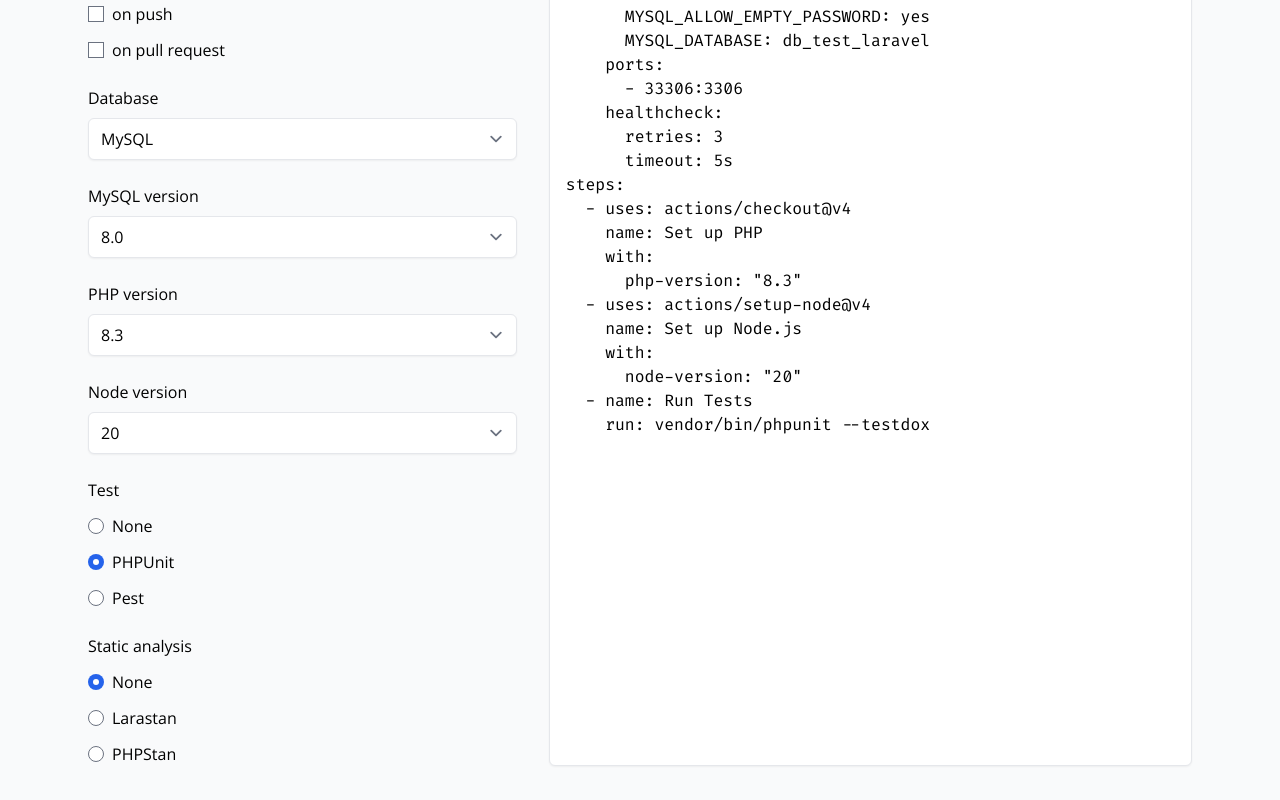
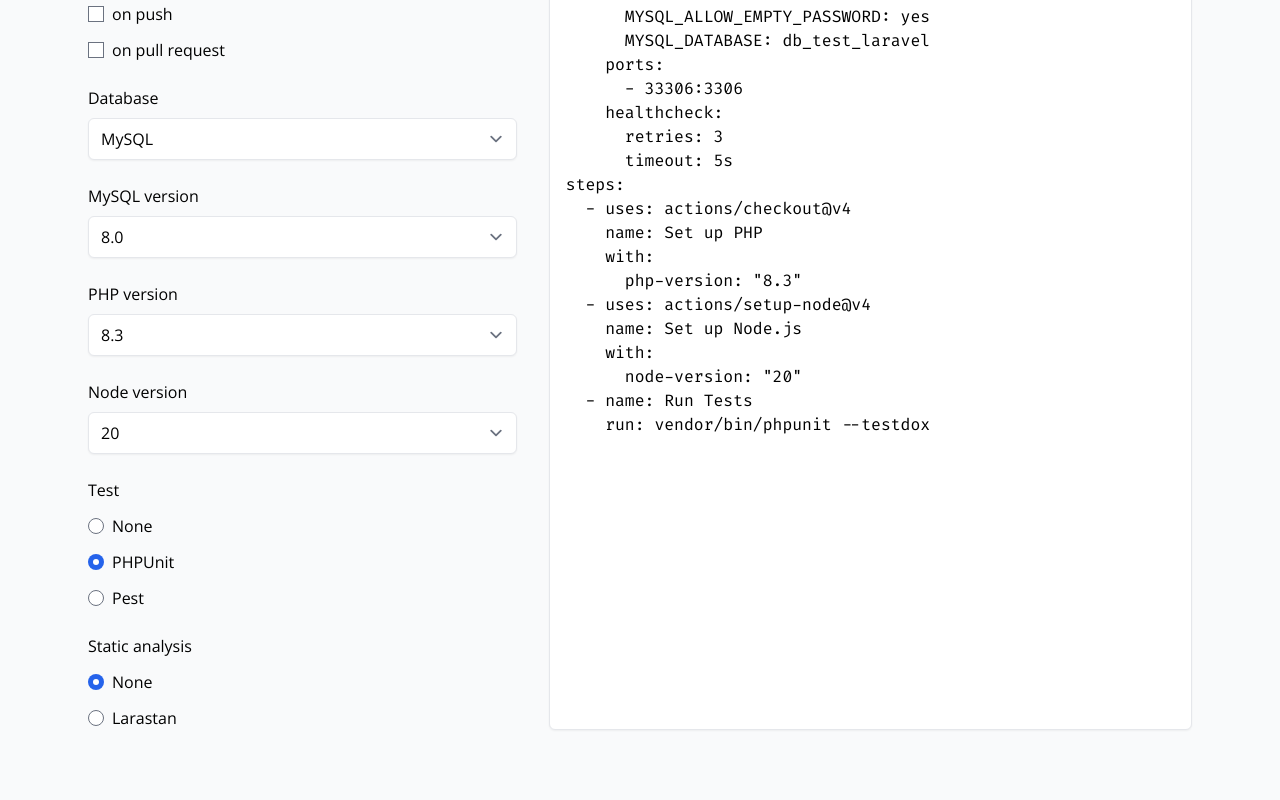
Before and after one commit to LeeConnelly12/laravel-github-action-generator, a Vue app: page / in a window 1280 px wide. Shown: the part 264-1064 px from the top of the page. Built offline with nearby package versions, Linux system fonts and the light colour scheme.

Commit message:
Remove PHPStan option

```diff
--- a/src/App.vue
+++ b/src/App.vue
@@ -116,14 +116,6 @@ const { form, yaml } = useYamlOutput()
               />
               <span>Larastan</span>
             </label>
-            <label class="flex items-center gap-2">
-              <input
-                v-model="form.static_analysis"
-                type="radio"
-                value="phpstan"
-              />
-              <span>PHPStan</span>
-            </label>
           </div>
         </div>
       </form>
--- a/src/types/Form.ts
+++ b/src/types/Form.ts
@@ -11,7 +11,7 @@ interface Form {
   php_version: '8.3' | '8.2' | '8.1' | '8.0'
   node_version: 20
   test: null | 'phpunit' | 'pest'
-  static_analysis: null | 'larastan' | 'phpstan'
+  static_analysis: null | 'larastan'
 }
 
 export type { Form, Trigger }
```
